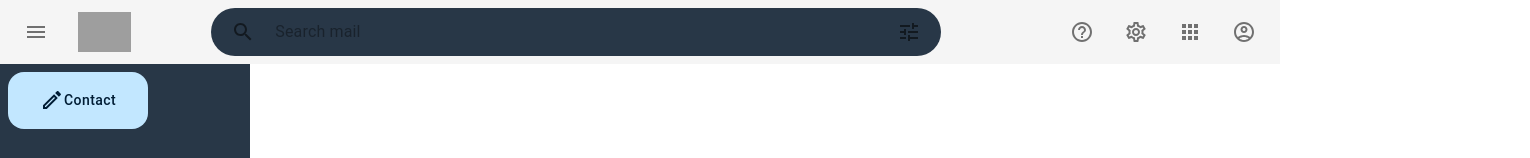
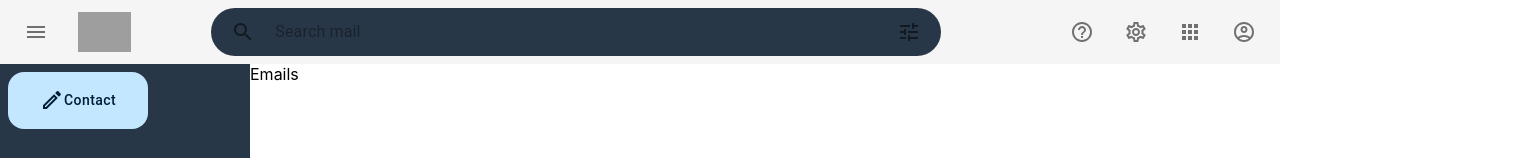
Before and after one commit to aksharkh/Gmail-Portfolio, a React (Create React App) app in the folder client/: page /emails/inbox in a window 1280 px wide. Shown: the top 158 px of the page, 1530 px wide, since content can reach past the window. Built offline with nearby package versions, Linux system fonts and the light colour scheme; grey boxes are pictures that could not be loaded.

Commit message:
added mails section and made it responsive to the sidebar

```diff
--- /dev/null
+++ b/client/src/components/Emails.jsx
@@ -0,0 +1,9 @@
+import React from 'react'
+
+function Emails({openDrawer}) {
+  return (
+    <div style={openDrawer ? {marginLeft: 250, width:'100%'} : {width:'100%'}}>Emails</div>
+  )
+}
+
+export default Emails
--- a/client/src/pages/Main.jsx
+++ b/client/src/pages/Main.jsx
@@ -1,6 +1,7 @@
 import React, { useState } from 'react'
 import Header from '../components/Header'
 import Sidebar from '../components/Sidebar'
+import Emails from '../components/Emails';
 
 function Main() {
 
@@ -13,7 +14,7 @@
     <div>
         <Header toggleDrawer={toggleDrawer}/>
         <Sidebar openDrawer={openDrawer}/>
-        main
+        <Emails openDrawer={openDrawer}/>
     </div>
   )
 }
```
